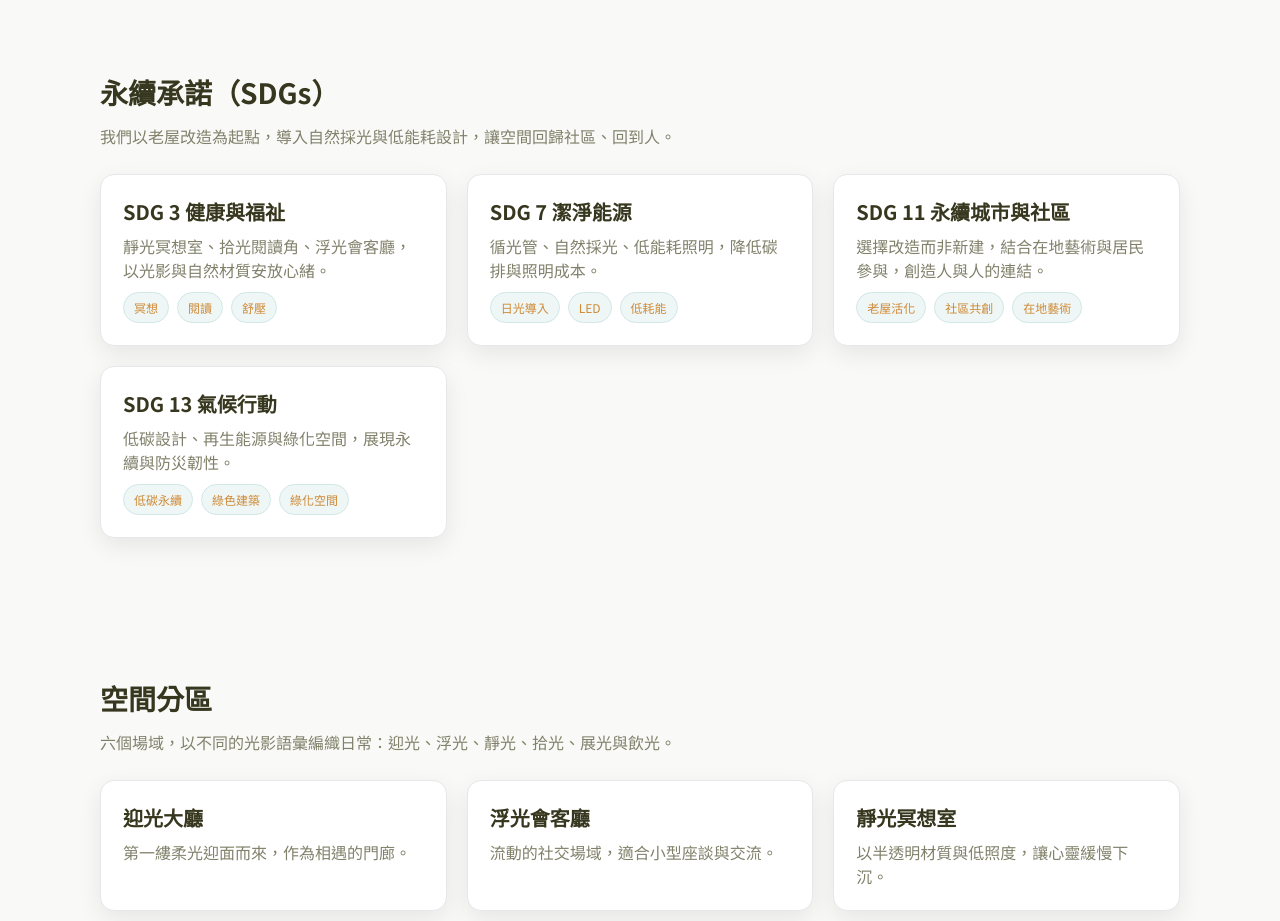
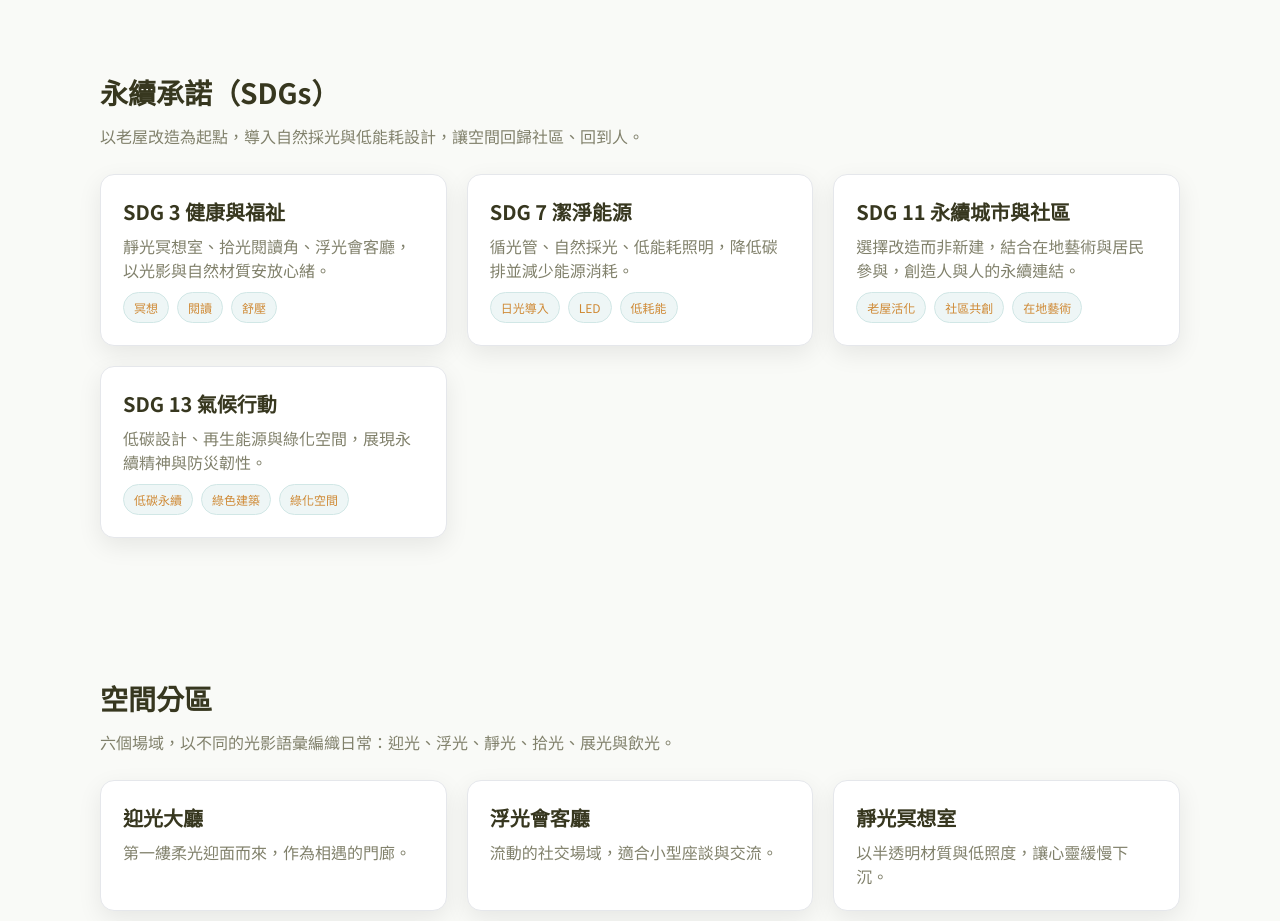
Before and after one commit to xifannn0404/-Luflo, a plain HTML site: page index.html in a window 1280 px wide. Shown: the part 1420-2341 px from the top of the page. Drawn offline with Linux system fonts and the light colour scheme.

Commit message:
Update index.html

```diff
--- a/index.html
+++ b/index.html
@@ -169,7 +169,7 @@
 <section id="sdg">
   <div class="wrap">
     <h2 class="section-title">永續承諾（SDGs）</h2>
-      <p class="section-desc">我們以老屋改造為起點，導入自然採光與低能耗設計，讓空間回歸社區、回到人。</p>
+    <p class="section-desc">以老屋改造為起點，導入自然採光與低能耗設計，讓空間回歸社區、回到人。</p>
     <div class="grid-3">
       <div class="card">
         <h3>SDG 3 健康與福祉</h3>
@@ -180,21 +180,21 @@
       </div>
       <div class="card">
         <h3>SDG 7 潔淨能源</h3>
-          <p>循光管、自然採光、低能耗照明，降低碳排與照明成本。</p>
+        <p>循光管、自然採光、低能耗照明，降低碳排並減少能源消耗。</p>
         <div class="tags">
           <span class="tag">日光導入</span><span class="tag">LED</span><span class="tag">低耗能</span>
         </div>
       </div>
       <div class="card">
         <h3>SDG 11 永續城市與社區</h3>
-          <p>選擇改造而非新建，結合在地藝術與居民參與，創造人與人的連結。</p>
+        <p>選擇改造而非新建，結合在地藝術與居民參與，創造人與人的永續連結。</p>
         <div class="tags">
           <span class="tag">老屋活化</span><span class="tag">社區共創</span><span class="tag">在地藝術</span>
         </div>
       </div>
       <div class="card">
         <h3>SDG 13 氣候行動</h3>
-          <p>低碳設計、再生能源與綠化空間，展現永續與防災韌性。</p>
+        <p>低碳設計、再生能源與綠化空間，展現永續精神與防災韌性。</p>
         <div class="tags">
           <span class="tag">低碳永續</span><span class="tag">綠色建築</span><span class="tag">綠化空間</span>
         </div>
```
Lines whose indentation alone changed are shown as unchanged.
